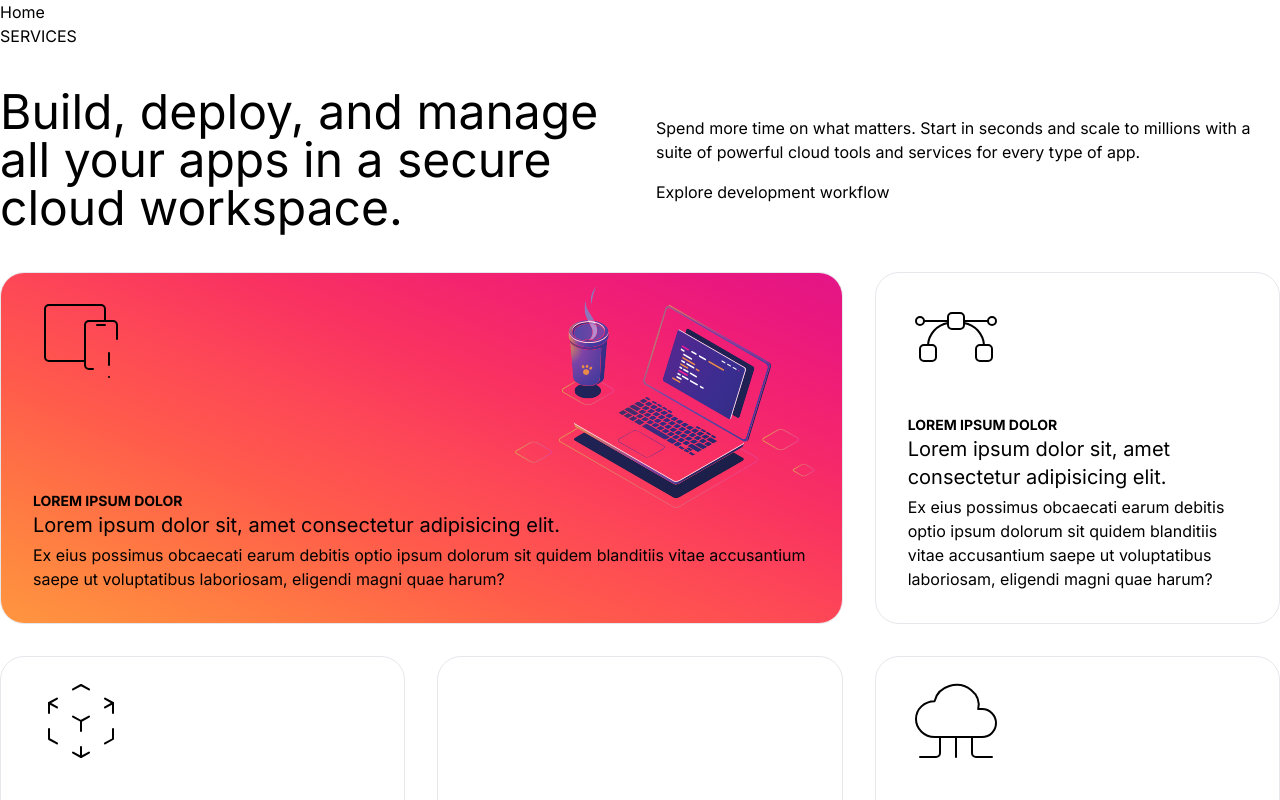
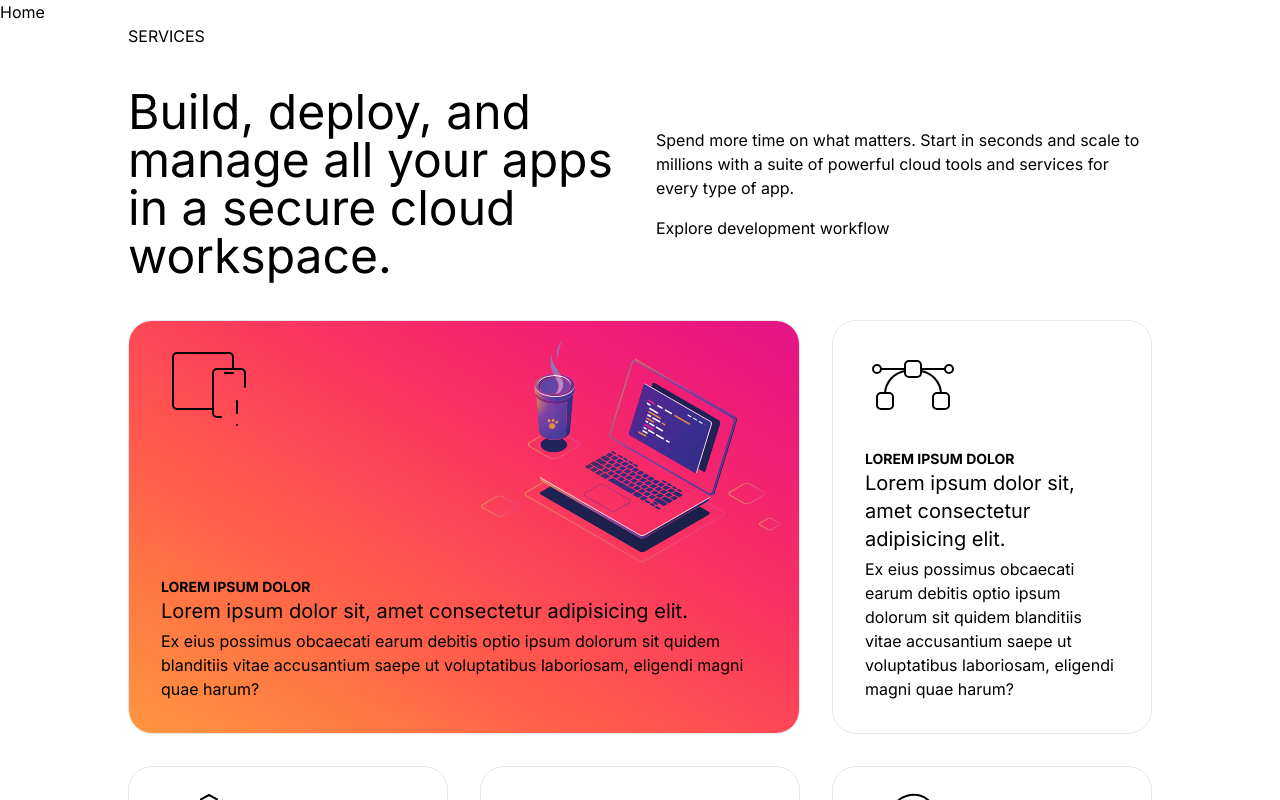
Before and after one commit to unscode/website, a Next.js app: page / in a window 1280 px wide. Shown: the top 800 px of the page. Built offline with nearby package versions, Linux system fonts and the light colour scheme.

Commit message:
Updated container sizes

```diff
--- a/tailwind.config.js
+++ b/tailwind.config.js
@@ -6,13 +6,24 @@ module.exports = {
     './src/app/**/*.{js,ts,jsx,tsx,mdx}',
   ],
   theme: {
-    extend: {
-      backgroundImage: {
-        'gradient-radial': 'radial-gradient(var(--tw-gradient-stops))',
-        'gradient-conic':
-          'conic-gradient(from 180deg at 50% 50%, var(--tw-gradient-stops))',
+    container: {
+      center: true,
+      screens: {
+        DEFAULT: '100%',
+        sm: '100%',
+        md: '100%',
+        lg: '1024px',
+        xl: '1024px',
+      },
+      padding: {
+        DEFAULT: '2rem',
+        sm: '8rem',
+        md: '16rem',
+        lg: 0,
+        xl: 0,
       },
     },
+    extend: {},
   },
   plugins: [],
 }
```
